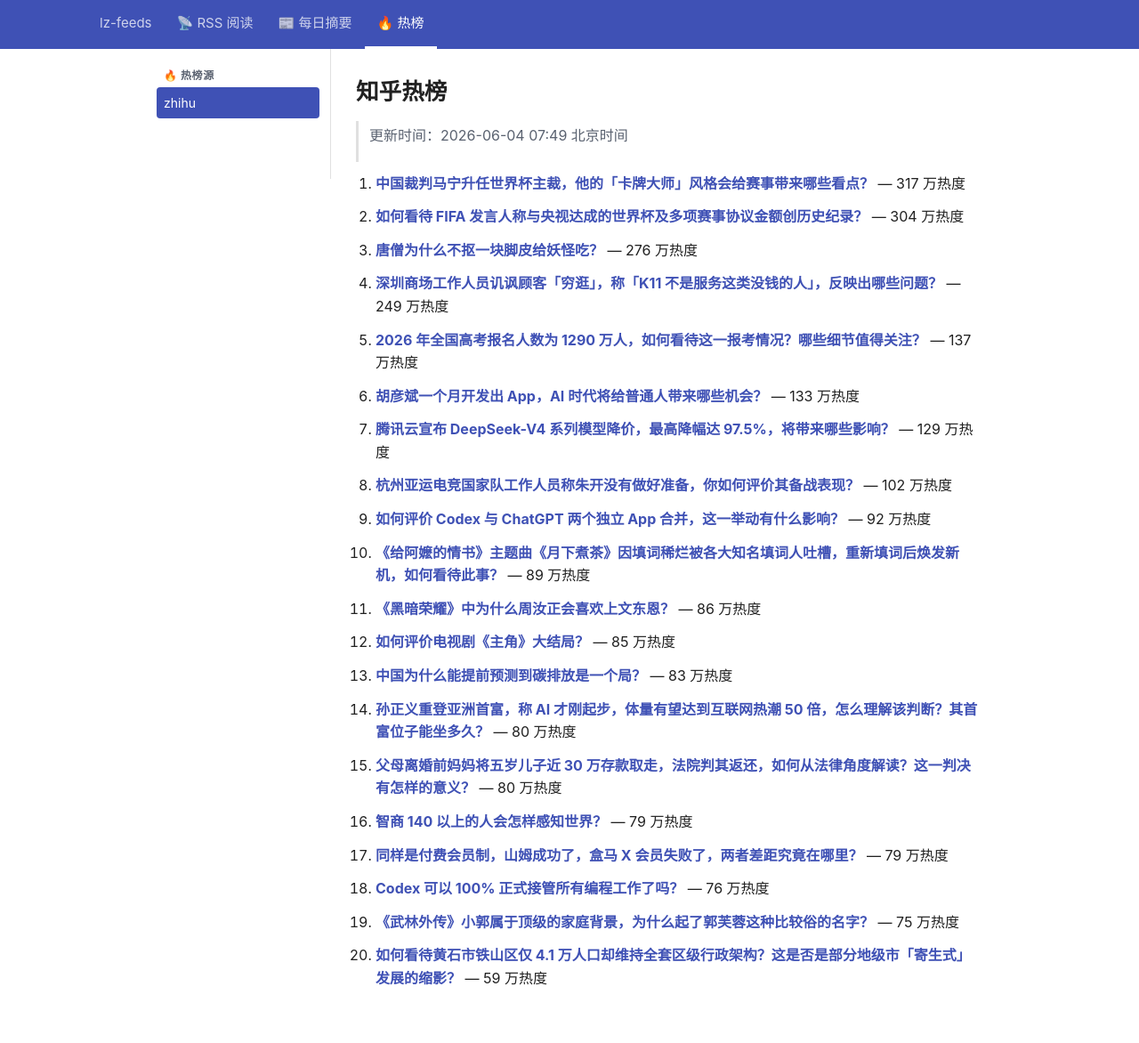
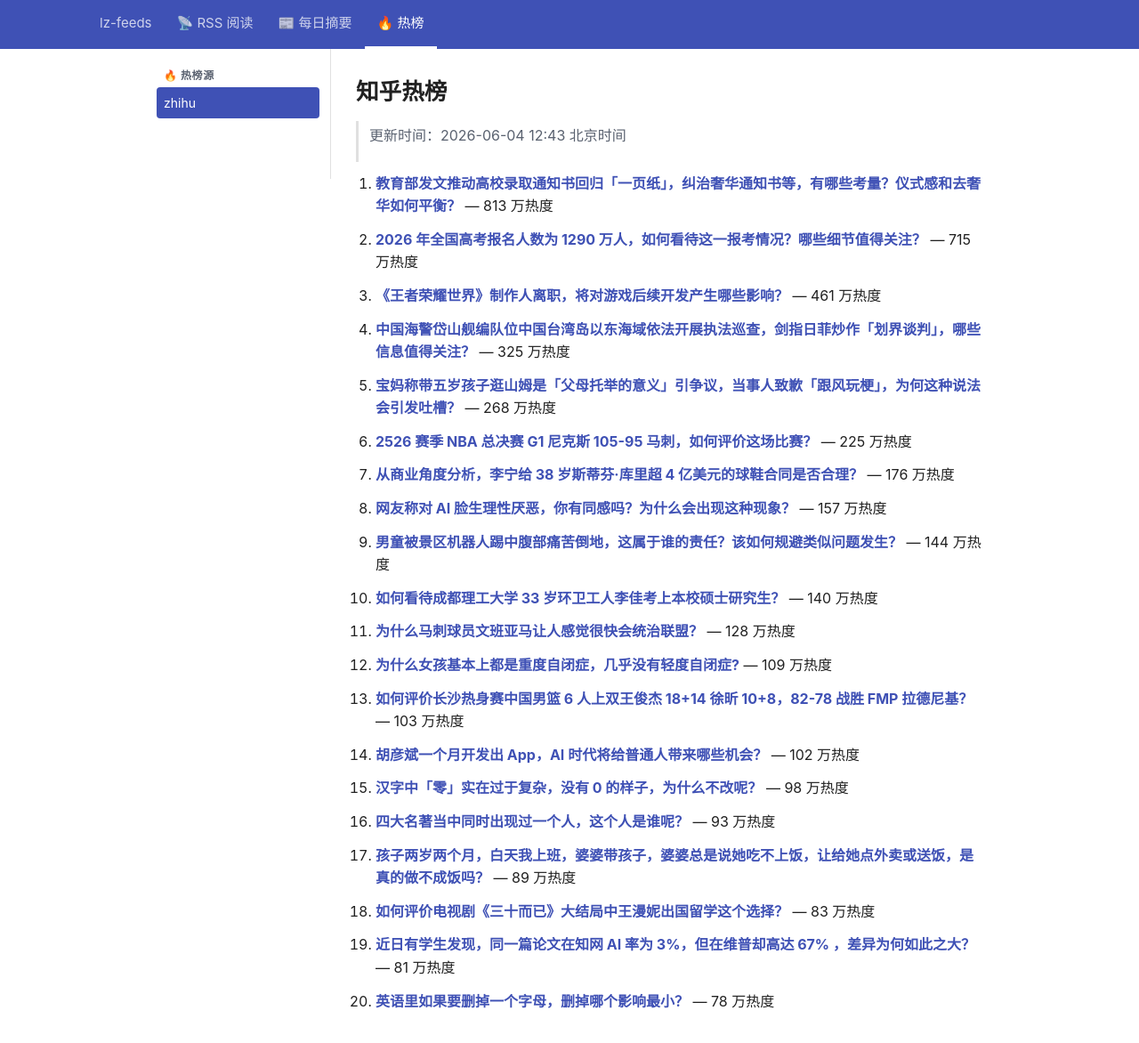
Before and after one commit to lizhang0101/lz-feeds, a Jekyll site: the page built from _hotlist/zhihu.md, in a window 1280 px wide and 1202 px high. Shown: the top 1172 px of the window at 89% size. Built offline with Jekyll 4.4.1, drawn with Linux system fonts in a browser that asks for light colours.

Commit message:
hotlist: 2026-06-04T04:43Z

```diff
--- a/_hotlist/zhihu.md
+++ b/_hotlist/zhihu.md
@@ -1,48 +1,48 @@
 ---
-updated: 2026-06-04 07:49 北京时间
+updated: 2026-06-04 12:43 北京时间
 count: 20
 ---
 
 # 知乎热榜
 
-> 更新时间：2026-06-04 07:49 北京时间
+> 更新时间：2026-06-04 12:43 北京时间
 
-1. **[中国裁判马宁升任世界杯主裁，他的「卡牌大师」风格会给赛事带来哪些看点？](https://www.zhihu.com/question/2045411005296005155)** — 317 万热度
+1. **[教育部发文推动高校录取通知书回归「一页纸」，纠治奢华通知书等，有哪些考量？仪式感和去奢华如何平衡？](https://www.zhihu.com/question/2045553277593458433)** — 813 万热度
 
-2. **[如何看待 FIFA 发言人称与央视达成的世界杯及多项赛事协议金额创历史纪录？](https://www.zhihu.com/question/2045547417521624977)** — 304 万热度
+2. **[2026 年全国高考报名人数为 1290 万人，如何看待这一报考情况？哪些细节值得关注？](https://www.zhihu.com/question/2045512100232131109)** — 715 万热度
 
-3. **[唐僧为什么不抠一块脚皮给妖怪吃？](https://www.zhihu.com/question/13500139412)** — 276 万热度
+3. **[《王者荣耀世界》制作人离职，将对游戏后续开发产生哪些影响？](https://www.zhihu.com/question/2045196713208570577)** — 461 万热度
 
-4. **[深圳商场工作人员讥讽顾客「穷逛」，称「K11 不是服务这类没钱的人」，反映出哪些问题？](https://www.zhihu.com/question/2044770207110009136)** — 249 万热度
+4. **[中国海警岱山舰编队位中国台湾岛以东海域依法开展执法巡查，剑指日菲炒作「划界谈判」，哪些信息值得关注？](https://www.zhihu.com/question/2045510783908500299)** — 325 万热度
 
-5. **[2026 年全国高考报名人数为 1290 万人，如何看待这一报考情况？哪些细节值得关注？](https://www.zhihu.com/question/2045512100232131109)** — 137 万热度
+5. **[宝妈称带五岁孩子逛山姆是「父母托举的意义」引争议，当事人致歉「跟风玩梗」，为何这种说法会引发吐槽？](https://www.zhihu.com/question/2045550398900024737)** — 268 万热度
 
-6. **[胡彦斌一个月开发出 App，AI 时代将给普通人带来哪些机会？](https://www.zhihu.com/question/2044389352550164119)** — 133 万热度
+6. **[2526 赛季 NBA 总决赛 G1 尼克斯 105-95 马刺，如何评价这场比赛？](https://www.zhihu.com/question/2045788866356024379)** — 225 万热度
 
-7. **[腾讯云宣布 DeepSeek-V4 系列模型降价，最高降幅达 97.5%，将带来哪些影响？](https://www.zhihu.com/question/2045220633466725057)** — 129 万热度
+7. **[从商业角度分析，李宁给 38 岁斯蒂芬·库里超 4 亿美元的球鞋合同是否合理？](https://www.zhihu.com/question/2045429680648586500)** — 176 万热度
 
-8. **[杭州亚运电竞国家队工作人员称朱开没有做好准备，你如何评价其备战表现？](https://www.zhihu.com/question/2044897841349399469)** — 102 万热度
+8. **[网友称对 AI 脸生理性厌恶，你有同感吗？为什么会出现这种现象？](https://www.zhihu.com/question/2045546609027408734)** — 157 万热度
 
-9. **[如何评价 Codex 与 ChatGPT 两个独立 App 合并，这一举动有什么影响？](https://www.zhihu.com/question/2045440339406762131)** — 92 万热度
+9. **[男童被景区机器人踢中腹部痛苦倒地，这属于谁的责任？该如何规避类似问题发生？](https://www.zhihu.com/question/2045531346148095497)** — 144 万热度
 
-10. **[《给阿嬷的情书》主题曲《月下煮茶》因填词稀烂被各大知名填词人吐槽，重新填词后焕发新机，如何看待此事？](https://www.zhihu.com/question/2044530953813545270)** — 89 万热度
+10. **[如何看待成都理工大学 33 岁环卫工人李佳考上本校硕士研究生？](https://www.zhihu.com/question/2043663971702550638)** — 140 万热度
 
-11. **[《黑暗荣耀》中为什么周汝正会喜欢上文东恩？](https://www.zhihu.com/question/590534589)** — 86 万热度
+11. **[为什么马刺球员文班亚马让人感觉很快会统治联盟？](https://www.zhihu.com/question/2040810498376085990)** — 128 万热度
 
-12. **[如何评价电视剧《主角》大结局？](https://www.zhihu.com/question/2045581054522521504)** — 85 万热度
+12. **[为什么女孩基本上都是重度自闭症，几乎没有轻度自闭症?](https://www.zhihu.com/question/1913335161661154588)** — 109 万热度
 
-13. **[中国为什么能提前预测到碳排放是一个局？](https://www.zhihu.com/question/2044940702971336256)** — 83 万热度
+13. **[如何评价长沙热身赛中国男篮 6 人上双王俊杰 18+14 徐昕 10+8，82-78 战胜 FMP 拉德尼基？](https://www.zhihu.com/question/2045619984928355041)** — 103 万热度
 
-14. **[孙正义重登亚洲首富，称 AI 才刚起步，体量有望达到互联网热潮 50 倍，怎么理解该判断？其首富位子能坐多久？](https://www.zhihu.com/question/2045380781644763655)** — 80 万热度
+14. **[胡彦斌一个月开发出 App，AI 时代将给普通人带来哪些机会？](https://www.zhihu.com/question/2044389352550164119)** — 102 万热度
 
-15. **[父母离婚前妈妈将五岁儿子近 30 万存款取走，法院判其返还，如何从法律角度解读？这一判决有怎样的意义？](https://www.zhihu.com/question/2045263892373140679)** — 80 万热度
+15. **[汉字中「零」实在过于复杂，没有 0 的样子，为什么不改呢？](https://www.zhihu.com/question/2027051175145424318)** — 98 万热度
 
-16. **[智商 140 以上的人会怎样感知世界？](https://www.zhihu.com/question/396673634)** — 79 万热度
+16. **[四大名著当中同时出现过一个人，这个人是谁呢？](https://www.zhihu.com/question/2044654505241866385)** — 93 万热度
 
-17. **[同样是付费会员制，山姆成功了，盒马 X 会员失败了，两者差距究竟在哪里？](https://www.zhihu.com/question/2012506163619595196)** — 79 万热度
+17. **[孩子两岁两个月，白天我上班，婆婆带孩子，婆婆总是说她吃不上饭，让给她点外卖或送饭，是真的做不成饭吗？](https://www.zhihu.com/question/2043642078484329799)** — 89 万热度
 
-18. **[Codex 可以 100% 正式接管所有编程工作了吗？](https://www.zhihu.com/question/1999136031413384196)** — 76 万热度
+18. **[如何评价电视剧《三十而已》大结局中王漫妮出国留学这个选择？](https://www.zhihu.com/question/411895510)** — 83 万热度
 
-19. **[《武林外传》小郭属于顶级的家庭背景，为什么起了郭芙蓉这种比较俗的名字？](https://www.zhihu.com/question/2021168298528650460)** — 75 万热度
+19. **[近日有学生发现，同一篇论文在知网 AI 率为 3%，但在维普却高达 67% ，差异为何如此之大？](https://www.zhihu.com/question/2043265365875103119)** — 81 万热度
 
-20. **[如何看待黄石市铁山区仅 4.1 万人口却维持全套区级行政架构？这是否是部分地级市「寄生式」发展的缩影？](https://www.zhihu.com/question/2044481174496621452)** — 59 万热度
+20. **[英语里如果要删掉一个字母，删掉哪个影响最小？](https://www.zhihu.com/question/625593581)** — 78 万热度
```
